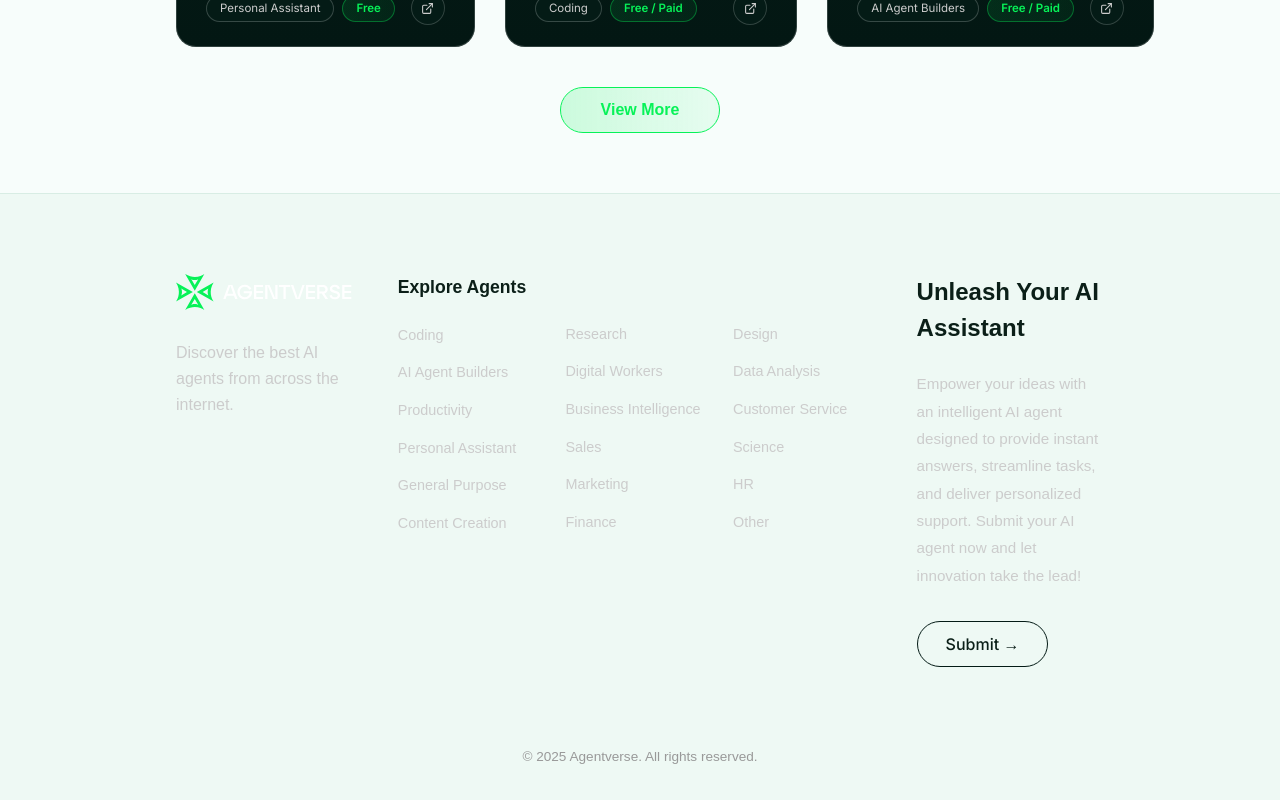
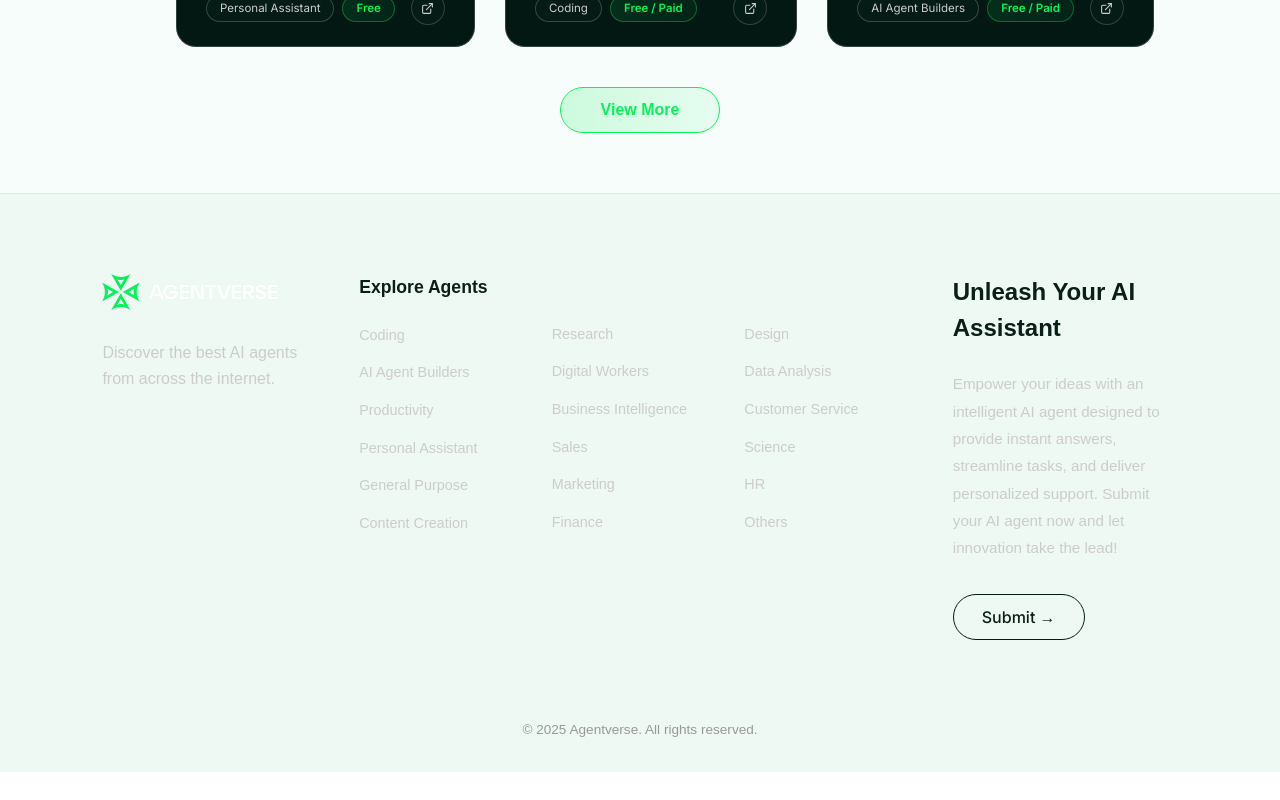
Before and after one commit to dholakiakrupang/Agent-verse, a React (Vite) app: page / in a window 1280 px wide. Shown: the part 2154-2954 px from the top of the page. After the commit the page ends 2926 px from the top, so only its background shows below. Built offline with nearby package versions, Linux system fonts and the light colour scheme.

Commit message:
fotter click fix

```diff
--- a/src/components/Footer.jsx
+++ b/src/components/Footer.jsx
@@ -1,7 +1,25 @@
 import { useState, useEffect } from 'react';
-import { useNavigate } from 'react-router-dom';
+import { useNavigate, Link } from 'react-router-dom';
 import { useTheme } from '../context/ThemeContext';
 import Logo from './Logo';
+
+const linkStyle = {
+  fontSize: '0.9rem', color: '#CCCCCC', marginBottom: '1rem',
+  cursor: 'pointer', transition: 'color 0.15s',
+  fontFamily: "'Plus Jakarta Sans', sans-serif",
+};
+
+const LinkItem = ({ label }) => (
+  <Link
+    to={'/?category=' + encodeURIComponent(label)}
+    onClick={() => window.scrollTo({ top: 0, behavior: 'smooth' })}
+    style={{ ...linkStyle, textDecoration: 'none', display: 'block' }}
+    onMouseEnter={e => e.target.style.color = '#07F258'}
+    onMouseLeave={e => e.target.style.color = '#CCCCCC'}
+  >
+    {label}
+  </Link>
+);
 
 export default function Footer() {
   const navigate = useNavigate();
@@ -21,33 +39,11 @@ export default function Footer() {
 
   const textColor = dark ? '#FFFFFF' : '#0B1F18';
 
-  const linkStyle = {
-    fontSize: '0.9rem', color: '#CCCCCC', marginBottom: '1rem',
-    cursor: 'pointer', transition: 'color 0.15s',
-    fontFamily: "'Plus Jakarta Sans', sans-serif",
-  };
-
-  const handleLinkClick = (label) => {
-    navigate('/?category=' + encodeURIComponent(label));
-    window.scrollTo({ top: 0, behavior: 'smooth' });
-  };
-
-  const LinkItem = ({ label }) => (
-    <div
-      onClick={() => handleLinkClick(label)}
-      style={linkStyle}
-      onMouseEnter={e => e.target.style.color = '#07F258'}
-      onMouseLeave={e => e.target.style.color = '#CCCCCC'}
-    >
-      {label}
-    </div>
-  );
-
   const allLinks = [
     'Coding', 'AI Agent Builders', 'Productivity', 'Personal Assistant',
     'General Purpose', 'Content Creation', 'Research', 'Digital Workers',
     'Business Intelligence', 'Sales', 'Marketing', 'Finance',
-    'Design', 'Data Analysis', 'Customer Service', 'Science', 'HR', 'Other',
+    'Design', 'Data Analysis', 'Customer Service', 'Science', 'HR', 'Others',
   ];
 
   // ── MOBILE FOOTER ──────────────────────────────────────────────────────
@@ -218,7 +214,7 @@ export default function Footer() {
     <footer style={{
       borderTop: dark ? '1px solid #0D1F18' : '1px solid #D8EDE4',
       background: dark ? '#031713' : '#EEF9F4',
-      padding: '5rem 176px 2rem',
+      padding: '5rem 8% 2rem',
       display: 'flex', flexDirection: 'column',
       alignItems: 'center', width: '100%', boxSizing: 'border-box',
     }}>
@@ -261,7 +257,7 @@ export default function Footer() {
 
         {/* Column 4 */}
         <div style={{ paddingTop: '3.1rem' }}>
-          {['Design', 'Data Analysis', 'Customer Service', 'Science', 'HR', 'Other'].map(l => (
+          {['Design', 'Data Analysis', 'Customer Service', 'Science', 'HR', 'Others'].map(l => (
             <LinkItem key={l} label={l} />
           ))}
         </div>
```
